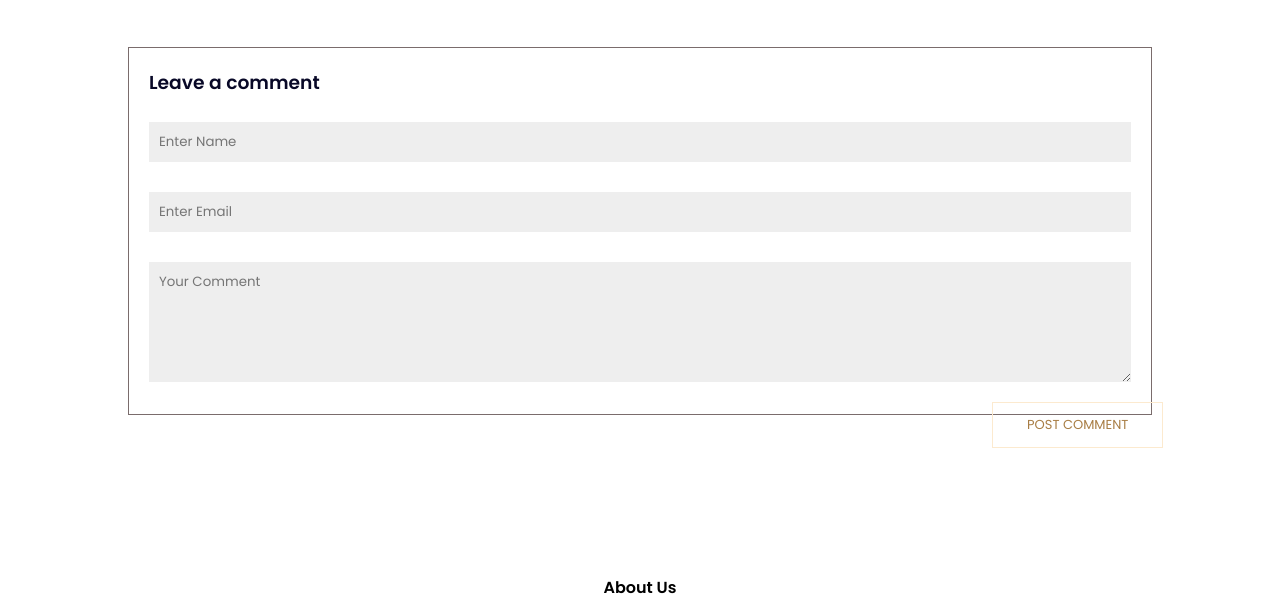
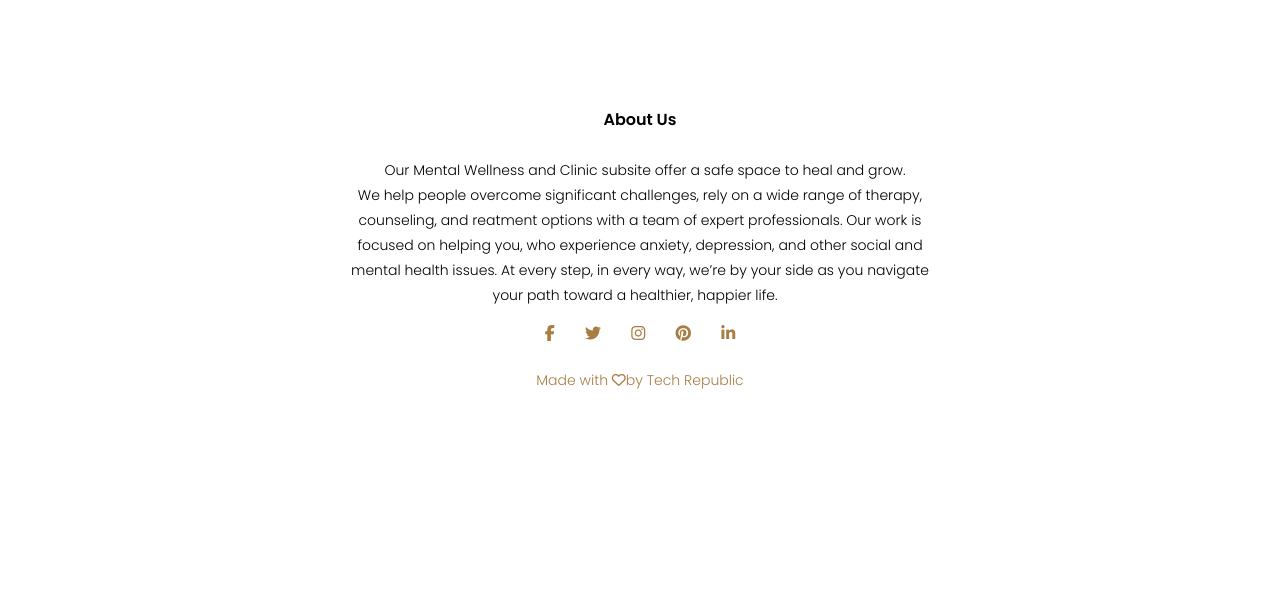
Before and after one commit to MRC2910/MINDSCAPE, a plain HTML site: page blog.html.html in a window 1280 px wide. Shown: the part 1008-1620 px from the top of the page. After the commit the page ends 1439 px from the top, so only its background shows below. Drawn offline with Linux system fonts and the light colour scheme.

Commit message:
Add files via upload

```diff
--- a/blog.html.html
+++ b/blog.html.html
@@ -69,18 +69,6 @@
                                </p>
                     </div>
                        </div>
-
-               <div class="comment-box">
-                   <h3>Leave a comment </h3>
-                   <form class="comment-form">
-                       <input type="text" placeholder="Enter Name">
-                       <input type="email" placeholder="Enter Email">
-                       <textarea  rows="5" placeholder="Your Comment"></textarea>
-                       <button type="submit" class="hero-btn4 red-btn">POST COMMENT</button>
-                   </form>
-               </div>
-            </div>
-
       </div>
 
      </section>
```
Lines whose indentation alone changed are shown as unchanged.
